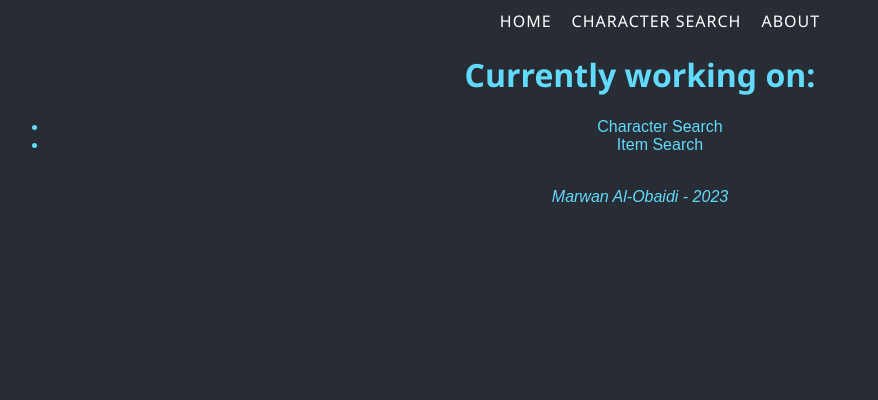
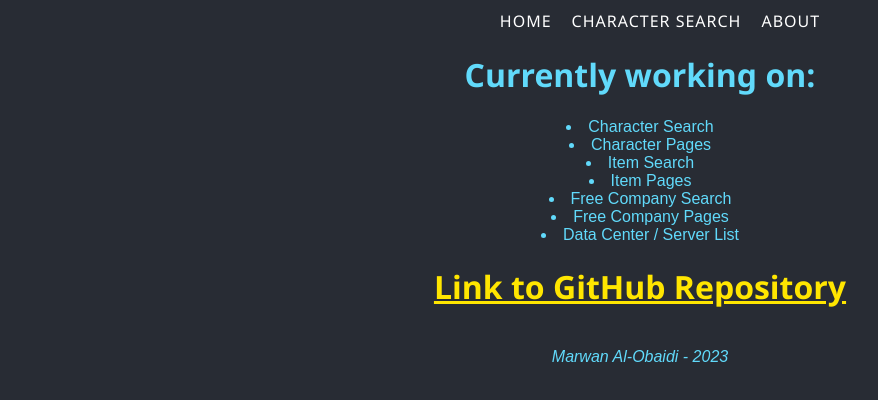
Before and after one commit to MarwanAl-Obaidi/FFXIV-Lodestone-Search, a React (Create React App) app: page /About in a window 1280 px wide. Shown: the top 400 px of the page, without its empty margins (0-878 px from the left). Built offline with nearby package versions, Linux system fonts and the light colour scheme.

Commit message:
Minor changes to the About and the NoPage pages

```diff
--- a/src/pages/About.jsx
+++ b/src/pages/About.jsx
@@ -5,10 +5,14 @@ function About() {
     return (
         <div>
             <h1>Currently working on:</h1>
-            <ul>
-                <li>Character Search</li>
-                <li>Item Search</li>
-            </ul>
+            <li>Character Search</li>
+            <li>Character Pages</li>
+            <li>Item Search</li>
+            <li>Item Pages</li>
+            <li>Free Company Search</li>
+            <li>Free Company Pages</li>
+            <li>Data Center / Server List</li>
+            <h1><a href="https://github.com/MarwanAl-Obaidi/FFXIV-Lodestone-Search">Link to GitHub Repository</a></h1>
         </div>
     );
 }
--- a/src/pages/NoPage.jsx
+++ b/src/pages/NoPage.jsx
@@ -1,10 +1,12 @@
 import React from 'react';
+import { Link } from "react-router-dom";
 import '../App.css';
 
 function NoPage() {
     return (
         <div>
             <h1>There is nothing here.</h1>
+            <h2><Link to={"/"}>Home</Link></h2>
         </div>
     );
 }
```
